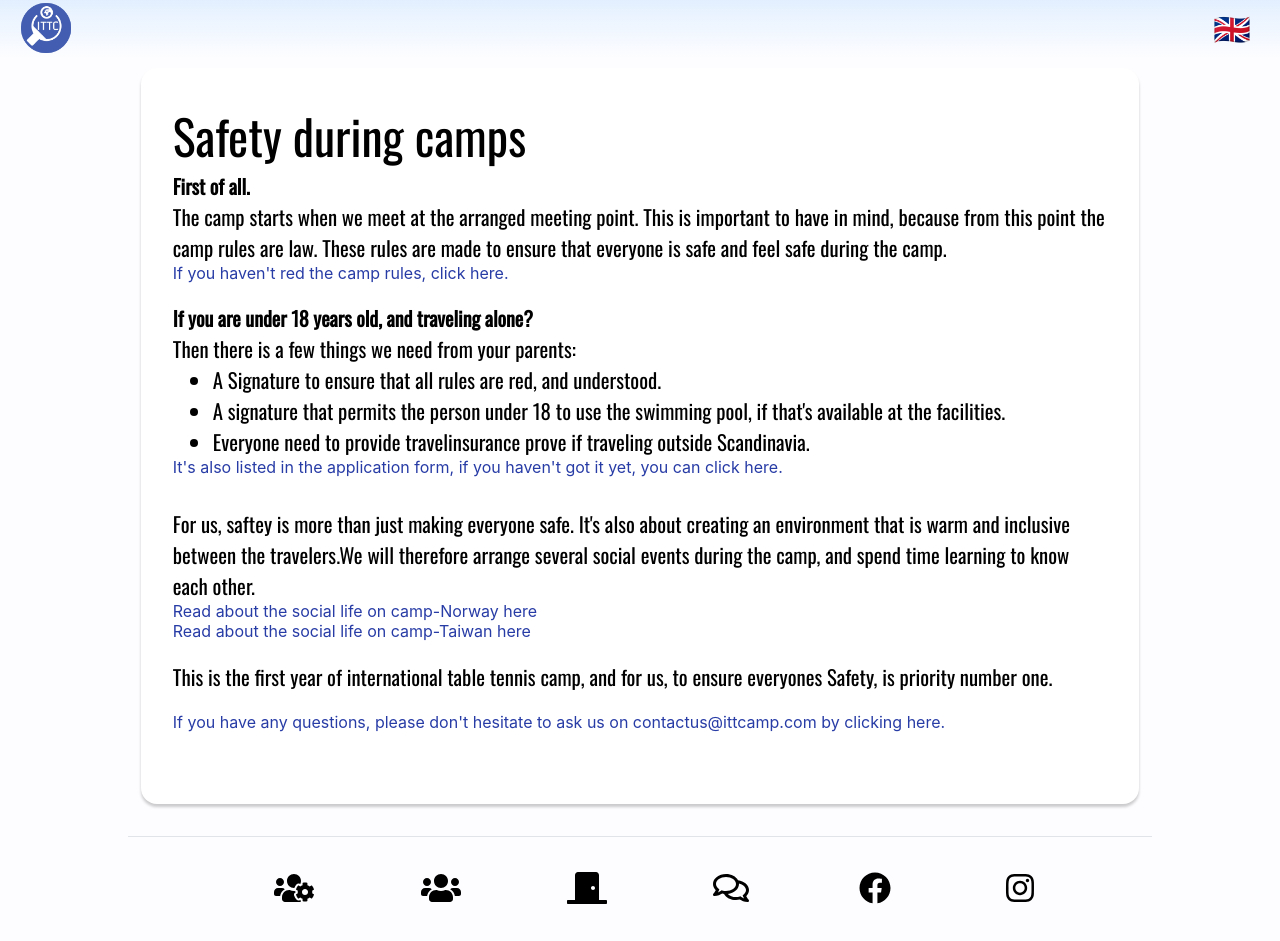
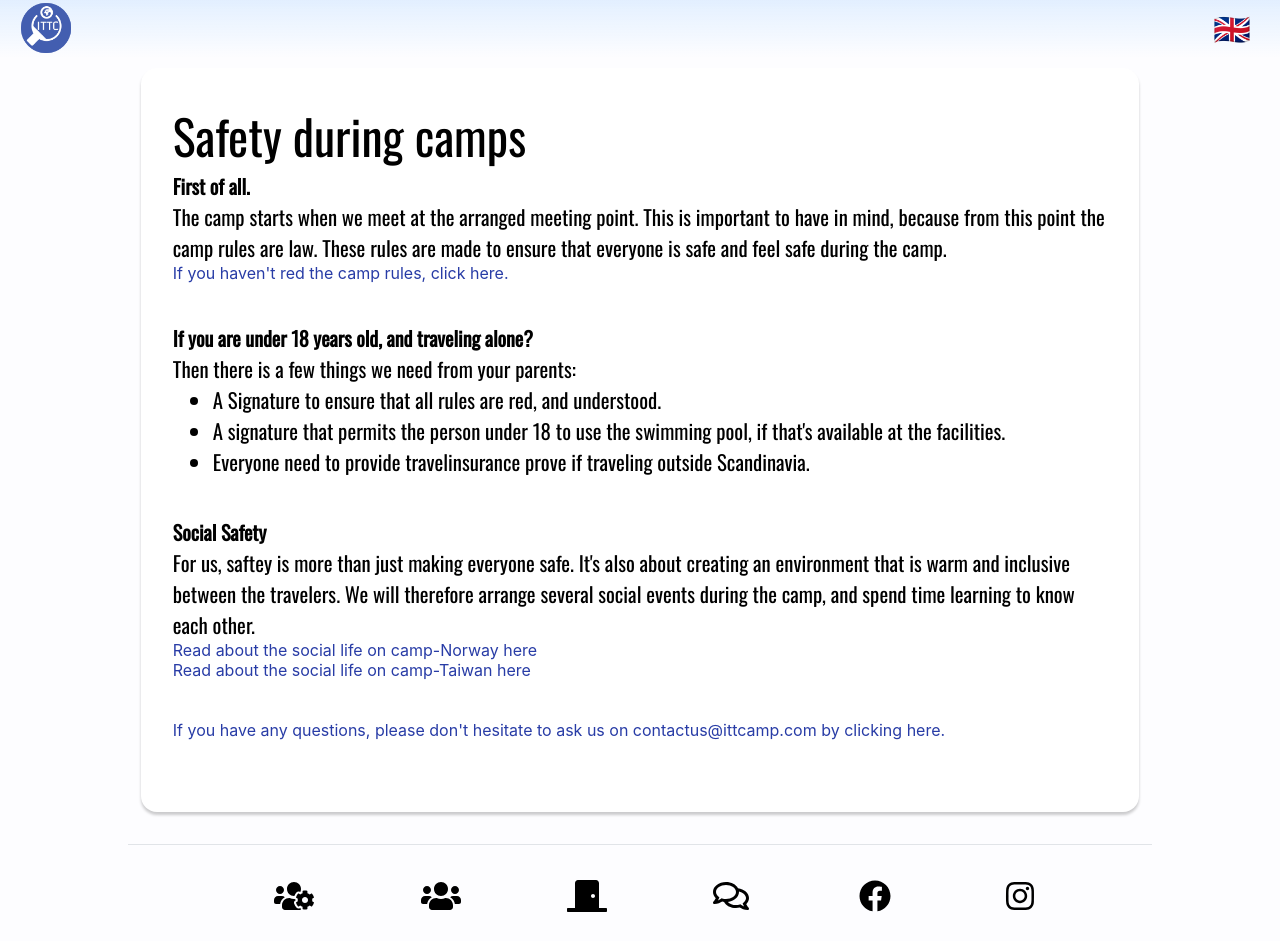
Before and after one commit to mikkelgud/InternationalTableTennisCamp, a React (Create React App) app: page /safety in a window 1280 px wide. Built offline with nearby package versions, Linux system fonts and the light colour scheme.

Commit message:
Good night, nice having you with me

```diff
--- a/src/components/camps/norwayCamp/NorwayTravel.js
+++ b/src/components/camps/norwayCamp/NorwayTravel.js
@@ -24,7 +24,7 @@ export default function NorwayTravel() {
             <br/>
             <StyledText>
                 If you're traveling from denmark(kastrup),
-                Oscar Perman will meet you at the airport and help you to the gate.
+                Oscar Perman will meet you at the airport and help you to the gate. <br/><br/>
             </StyledText>
             <StyledSTextSectionHeader>Our travel recomendations </StyledSTextSectionHeader>
             <br/>
@@ -44,6 +44,14 @@ export default function NorwayTravel() {
               <li>ITTC will pick you up</li>
               </ol>
               <br/>
+              <StyledH3>Drive to Harestua: </StyledH3>
+              <ol>
+              <li>
+                <StyledATagLink target="blank" href="https://www.google.com/maps/dir//Harestua+Arena,+Elvefaret+22,+2743+Harestua/@60.2091828,10.713969,17z/data=!4m8!4m7!1m0!1m5!1m1!1s0x46419f7b25edc42b:0xecdfa6f6adc8441d!2m2!1d10.7161577!2d60.2091828">(Get destination)</StyledATagLink>
+              </li>
+              <li>Start the car and follow the instructions from your device.</li>
+              </ol>
+              <br/>
             <StyledATagLink href="mailto: contactus@ittcamp.com"> If you have any trouble with your travel to Harestua, don´t hesitate to contact us at contactus@ittcamp.com. </StyledATagLink>
             </StyledText>
         </StyledTextBoxDiv>
--- a/src/components/generalnfoPages/Safety.js
+++ b/src/components/generalnfoPages/Safety.js
@@ -5,7 +5,6 @@ import { StyledText } from '../../styleguides/StyledText';
 import { StyledATagLink } from '../../styleguides/StyledATagLink';
 import { StyledH3 } from '../../styleguides/Styledh3';
 import { ScrollTop } from '../../utils/ScrollToTopp';
-import ApplicationForm from "../../Assets/ApplicationITTCAMP.docx";
 
 export default function Safety(props) {
     ScrollTop();
@@ -19,6 +18,7 @@ export default function Safety(props) {
                 These rules are made to ensure that everyone is safe and feel safe during the camp.
             </StyledText>
             <StyledATagLink onClick={() => { props.history.push("/stay/rules"); }}>If you haven't red the camp rules, click here.</StyledATagLink>
+                <br/>
             <br />
             <br />
             <StyledText>
@@ -30,26 +30,19 @@ export default function Safety(props) {
                     <li>Everyone need to provide travelinsurance prove if traveling outside Scandinavia.</li>
                 </ul>
             </StyledText>
-            <StyledATagLink href={ApplicationForm}>
-                 It's also listed in the application form,
-                 if you haven't got it yet, you can click here.</StyledATagLink>
+                 <br/>
+                 <br />
+<StyledH3>Social Safety</StyledH3>
+            <StyledText>
 
-            <StyledText>
-                <br />
                 For us, saftey is more than just making everyone safe.
                 It's also about creating an environment that is warm and inclusive between the travelers.
-                {/* It's gonna be different people joining the camp, with different backgrounds, from different contries and with a different set of goals and motivations. */}
-                {/* In this camp we want to cross those borders, and make everyone feel like a worthy part of the group. */}
                 We will therefore arrange several social events during the camp, and spend time learning to know each other.
             </StyledText>
             <StyledATagLink onClick={() => { props.history.push("/stay/Norway/social"); }}>Read about the social life on camp-Norway here</StyledATagLink><br/>
             <StyledATagLink onClick={() => { props.history.push("/stay/Taiwan/social"); }}>Read about the social life on camp-Taiwan here</StyledATagLink>
             <br/>
             <br/>
-            <StyledText>
-                This is the first year of international table tennis camp, and for us,
-                 to ensure everyones Safety, is priority number one.
-            </StyledText>
             <br/>
             <StyledATagLink href="mailto: contactus@ittcamp.com">If you have any questions, please don't hesitate to ask us on contactus@ittcamp.com by clicking here.</StyledATagLink>
             <br/>
```
Also changed, not shown: 1 other file (tests, documents, lock files or other folders).
